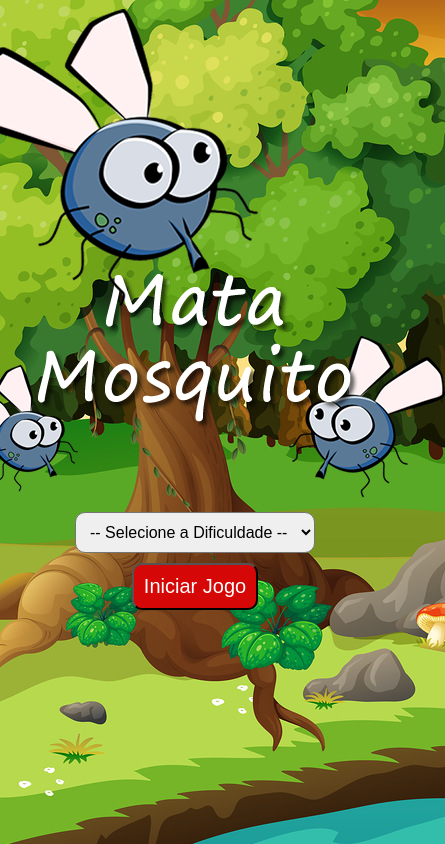
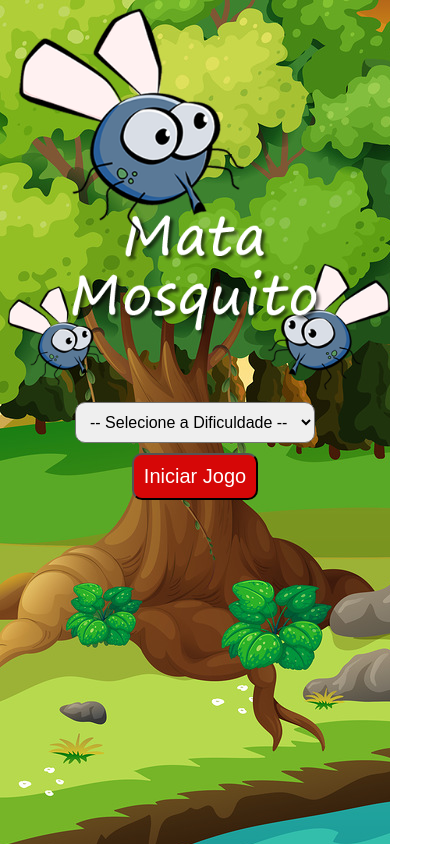
Before and after one commit to mlr29/game-mata-mosquito, a plain HTML site: page index.html in a window 390 px wide. Shown: the whole page, 445 px wide, since content can reach past the window. Drawn offline with Linux system fonts and the light colour scheme.

Commit message:
Alterações para responsividade

```diff
--- a/style.css
+++ b/style.css
@@ -1,6 +1,5 @@
 html{
     cursor: url(./imagens/mata_mosquito.png) 30 30, auto;
-    background-size: 100% 100%;
 }
 
 
@@ -12,10 +11,14 @@ body{
     background-size: 100%;
 }
 
-/* redimensionamento do background para telas menores */
+/* redimensionamento do background e imagens para telas menores */
 @media (max-width: 800px) {
     body {
         background-size: auto;
+    }
+
+    img {
+        width: 100vw;
     }
 }
 
```
